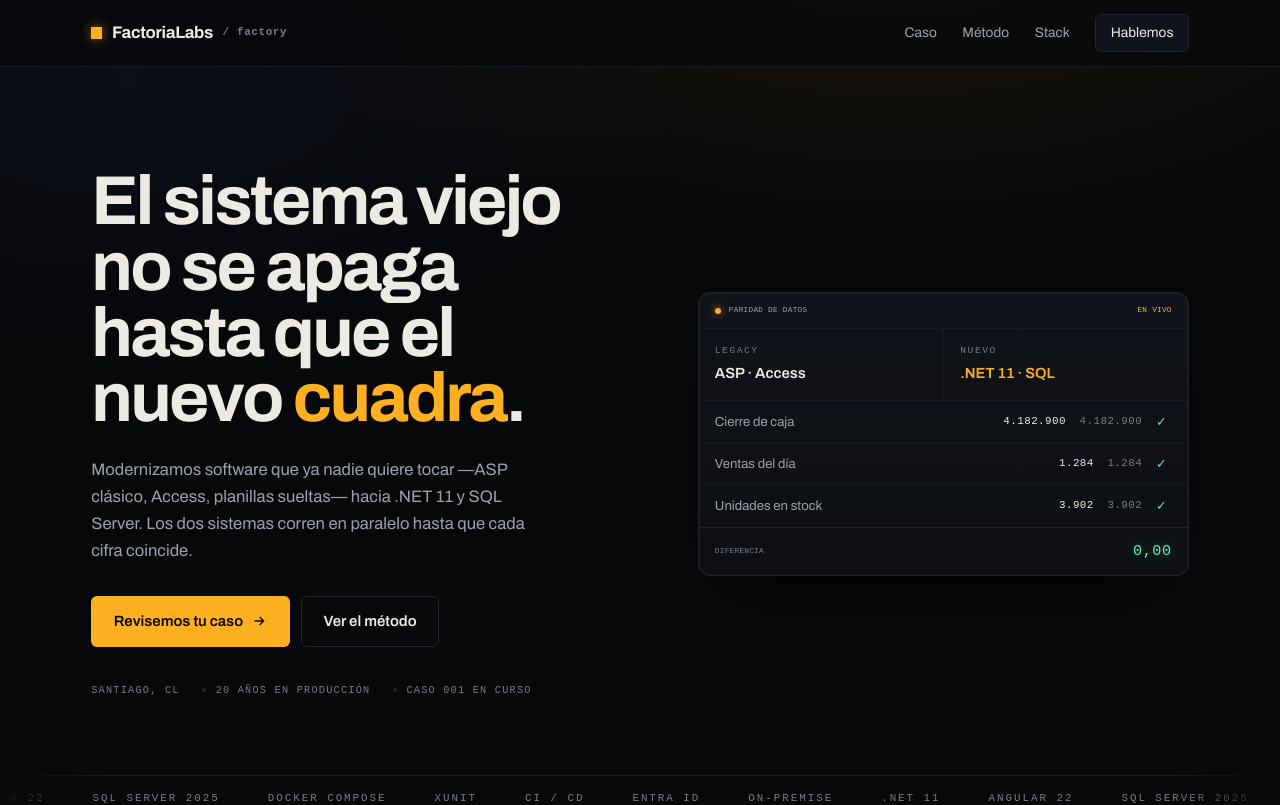
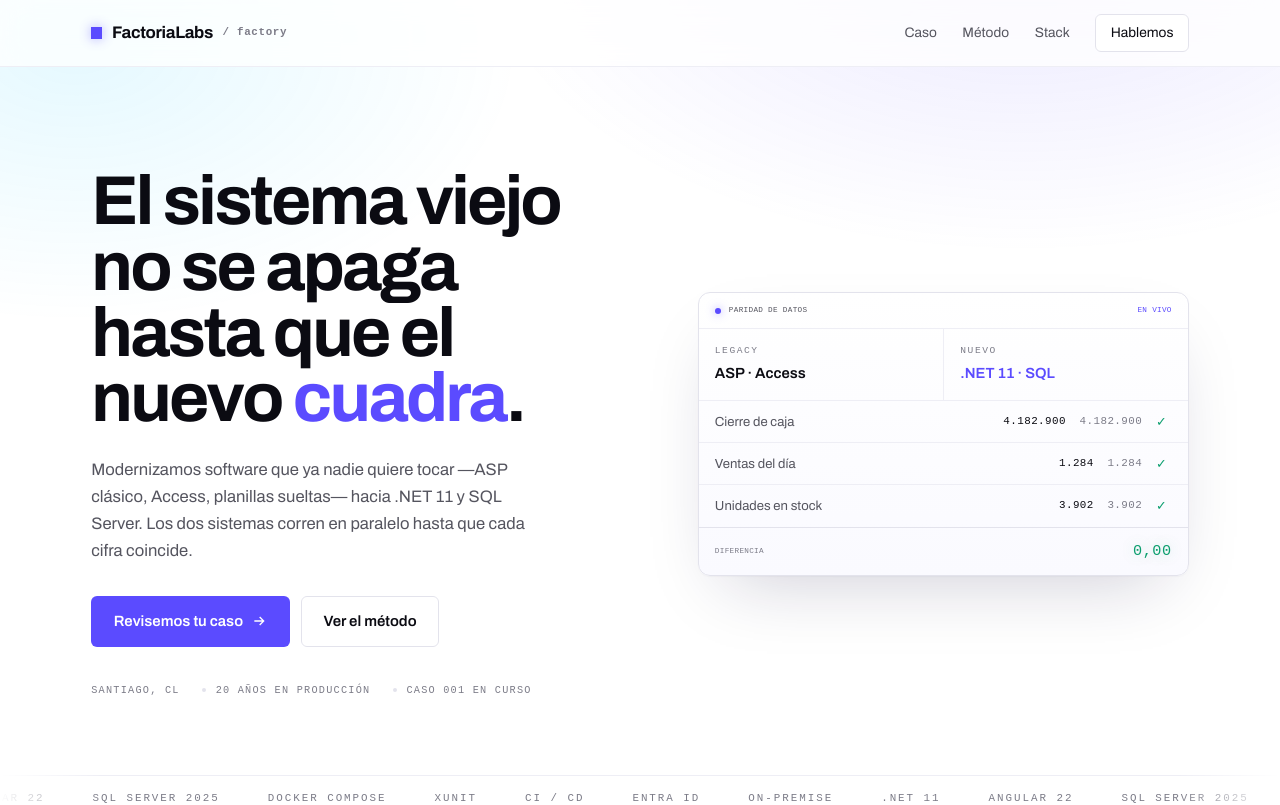
Before and after one commit to OliverMartinezH/factorialabs-web, an Angular app in the folder src/FactoriaLabs.Web/: page / in a window 1280 px wide. Shown: the top 805 px of the page. Built offline with nearby package versions, Linux system fonts and the light colour scheme; a web font is replaced by a local one.

Commit message:
feat: portada clara con acento electrico
Base blanca, violeta #5b4bff y sombras suaves. Reemplaza el fondo negro manteniendo estructura, diagrama y formulario.

```diff
--- a/src/FactoriaLabs.Web/src/app/app.scss
+++ b/src/FactoriaLabs.Web/src/app/app.scss
@@ -39,7 +39,7 @@
   width: 0.7rem;
   height: 0.7rem;
   background: var(--accent);
-  box-shadow: 0 0 12px rgba(255, 176, 32, 0.55);
+  box-shadow: 0 0 12px rgba(91, 75, 255, 0.45);
 }
 
 .brand-tag {
@@ -162,11 +162,11 @@
 
 .btn-primary {
   background: var(--accent);
-  color: #07080a;
+  color: #ffffff;
 }
 
 .btn-primary:hover {
-  background: #ffc24d;
+  background: var(--accent-strong);
   transform: translateY(-1px);
 }
 
@@ -187,10 +187,10 @@
   position: relative;
   border: 1px solid var(--line);
   border-radius: 12px;
-  background: linear-gradient(180deg, var(--panel) 0%, #0d0f14 100%);
+  background: linear-gradient(180deg, #ffffff 0%, #fafaff 100%);
   box-shadow:
-    0 30px 80px -30px rgba(0, 0, 0, 0.9),
-    0 0 0 1px rgba(255, 255, 255, 0.02) inset;
+    0 30px 70px -28px rgba(24, 20, 64, 0.22),
+    0 1px 2px rgba(24, 20, 64, 0.04);
   overflow: hidden;
 }
 
@@ -202,7 +202,7 @@
   background: linear-gradient(
     180deg,
     transparent 0%,
-    rgba(255, 176, 32, 0.055) 48%,
+    rgba(91, 75, 255, 0.05) 48%,
     transparent 52%
   );
   transform: translateY(-100%);
@@ -240,7 +240,7 @@
   height: 6px;
   border-radius: 50%;
   background: var(--accent);
-  box-shadow: 0 0 8px rgba(255, 176, 32, 0.8);
+  box-shadow: 0 0 8px rgba(91, 75, 255, 0.55);
 }
 
 .panel-cols {
@@ -337,7 +337,7 @@
 .zero {
   color: var(--ok);
   font-size: 0.95rem;
-  text-shadow: 0 0 14px rgba(110, 231, 168, 0.45);
+  text-shadow: 0 0 14px rgba(11, 158, 110, 0.25);
 }
 
 /* ---------- ticker ---------- */
@@ -503,8 +503,8 @@
   padding: 1.4rem 1.3rem;
   border: 1px solid color-mix(in srgb, var(--accent) 35%, var(--line));
   border-radius: 10px;
-  background: linear-gradient(180deg, rgba(255, 176, 32, 0.07), transparent 70%), var(--panel);
-  box-shadow: 0 20px 50px -30px rgba(255, 176, 32, 0.5);
+  background: linear-gradient(180deg, rgba(91, 75, 255, 0.06), transparent 70%), #ffffff;
+  box-shadow: 0 18px 44px -26px rgba(91, 75, 255, 0.45);
 }
 
 .dst-label {
@@ -657,7 +657,7 @@
   width: 0.62rem;
   height: 0.62rem;
   border: 1px solid var(--bad);
-  box-shadow: 0 0 10px rgba(229, 72, 77, 0.35);
+  box-shadow: 0 0 10px rgba(217, 45, 32, 0.18);
 }
 
 .limits strong {
--- a/src/FactoriaLabs.Web/src/app/contact/contact.scss
+++ b/src/FactoriaLabs.Web/src/app/contact/contact.scss
@@ -54,7 +54,7 @@ input:focus,
 textarea:focus {
   outline: none;
   border-color: var(--accent);
-  box-shadow: 0 0 0 3px rgba(255, 176, 32, 0.12);
+  box-shadow: 0 0 0 3px rgba(91, 75, 255, 0.16);
 }
 
 input[aria-invalid='true'],
@@ -88,7 +88,7 @@ textarea[aria-invalid='true'] {
   border: 1px solid transparent;
   border-radius: 6px;
   background: var(--accent);
-  color: #07080a;
+  color: #ffffff;
   font: inherit;
   font-size: 0.93rem;
   font-weight: 600;
@@ -99,7 +99,7 @@ textarea[aria-invalid='true'] {
 }
 
 .btn:hover:not([disabled]) {
-  background: #ffc24d;
+  background: var(--accent-strong);
   transform: translateY(-1px);
 }
 
--- a/src/FactoriaLabs.Web/src/index.html
+++ b/src/FactoriaLabs.Web/src/index.html
@@ -6,7 +6,7 @@
   <base href="/">
   <meta name="viewport" content="width=device-width, initial-scale=1">
   <meta name="description" content="Software factory chilena. Modernizamos sistemas legacy (ASP clásico, Access, Excel) hacia .NET 11, Angular y SQL Server, en paralelo y con verificación de datos fase por fase.">
-  <meta name="theme-color" content="#07080a">
+  <meta name="theme-color" content="#ffffff">
   <link rel="icon" type="image/x-icon" href="favicon.ico">
   <link rel="preconnect" href="https://fonts.googleapis.com">
   <link rel="preconnect" href="https://fonts.gstatic.com" crossorigin>
--- a/src/FactoriaLabs.Web/src/styles.scss
+++ b/src/FactoriaLabs.Web/src/styles.scss
@@ -1,16 +1,17 @@
 :root {
-  --bg: #07080a;
-  --bg-2: #0b0d11;
-  --panel: #101319;
-  --panel-2: #161a21;
-  --line: #20252e;
-  --line-soft: #171b22;
-  --fg: #edeae3;
-  --fg-dim: #9ba1aa;
-  --fg-faint: #767d88;
-  --accent: #ffb020;
-  --ok: #6ee7a8;
-  --bad: #e5484d;
+  --bg: #ffffff;
+  --bg-2: #fbfbfd;
+  --panel: #ffffff;
+  --panel-2: #f6f6fb;
+  --line: #e3e3ec;
+  --line-soft: #eeeef5;
+  --fg: #0b0b12;
+  --fg-dim: #55555f;
+  --fg-faint: #7c7c88;
+  --accent: #5b4bff;
+  --accent-strong: #4636e8;
+  --ok: #0b9e6e;
+  --bad: #d92d20;
   --max: 1200px;
   --gutter: clamp(1.25rem, 4vw, 3.5rem);
 }
@@ -22,7 +23,7 @@
 }
 
 html {
-  color-scheme: dark;
+  color-scheme: light;
   -webkit-text-size-adjust: 100%;
   scroll-behavior: smooth;
   scroll-padding-top: 5rem;
@@ -46,8 +47,8 @@ body::before {
   pointer-events: none;
   z-index: 0;
   background:
-    radial-gradient(60rem 30rem at 70% -10%, rgba(255, 176, 32, 0.09), transparent 70%),
-    radial-gradient(50rem 25rem at 10% 10%, rgba(92, 130, 255, 0.06), transparent 70%);
+    radial-gradient(52rem 30rem at 80% -8%, rgba(91, 75, 255, 0.13), transparent 66%),
+    radial-gradient(42rem 26rem at 6% 6%, rgba(0, 194, 255, 0.1), transparent 66%);
 }
 
 h1,
@@ -74,7 +75,7 @@ a {
 
 ::selection {
   background: var(--accent);
-  color: #07080a;
+  color: #ffffff;
 }
 
 :focus-visible {
@@ -83,7 +84,7 @@ a {
 }
 
 * {
-  scrollbar-color: #2a303a transparent;
+  scrollbar-color: #cfcfda transparent;
   scrollbar-width: thin;
 }
 
```
Also changed, not shown: 1 other file (tests, documents, lock files or other folders).
